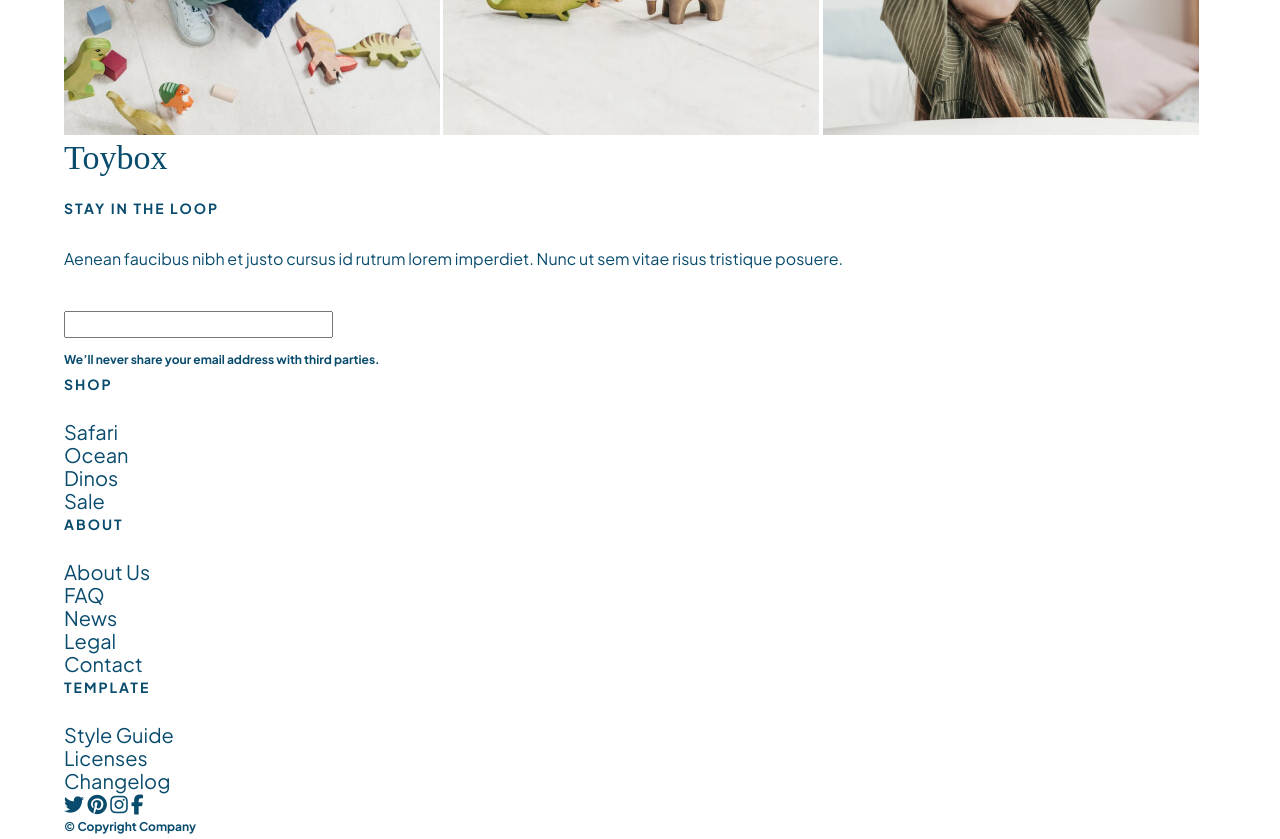
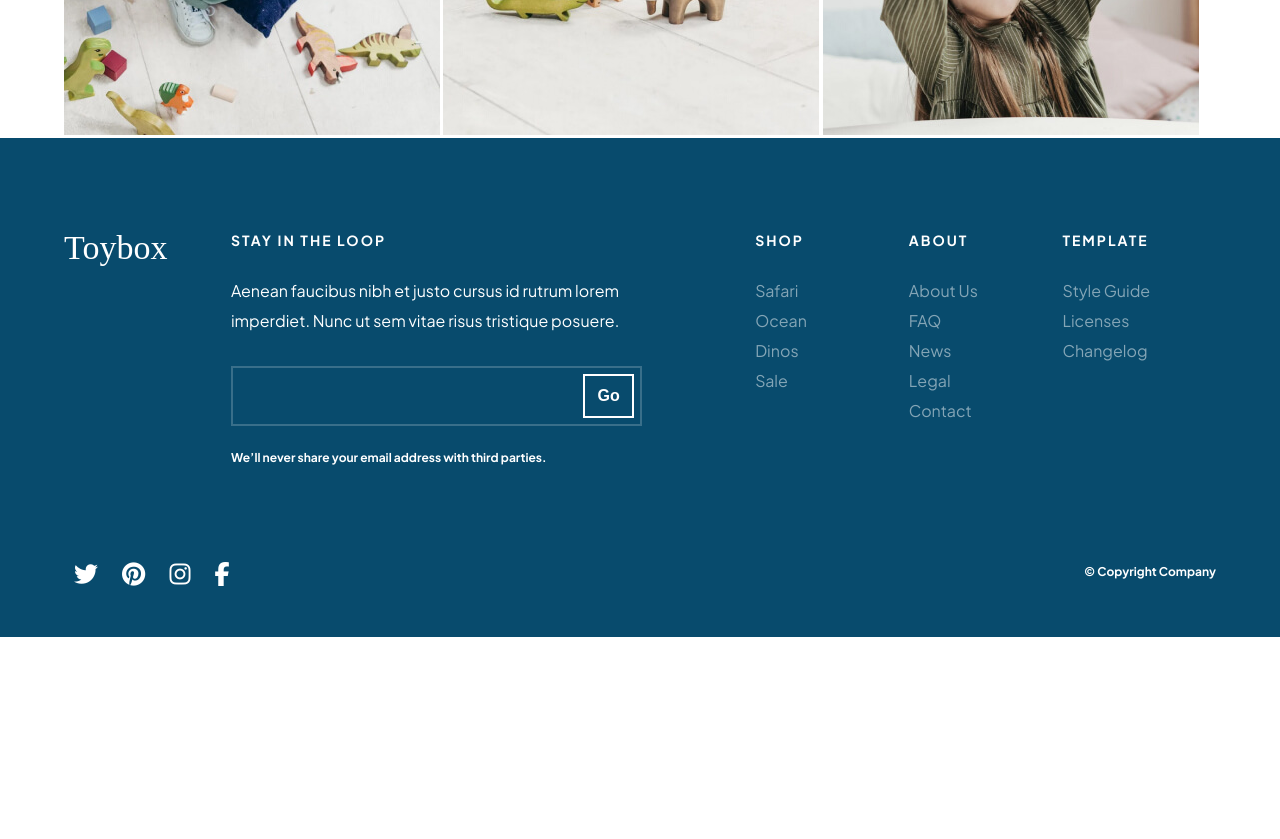
Before and after one commit to Cristina-Codes/eCommerce, a plain HTML site: page index.html in a window 1280 px wide. Shown: the part 8340-9179 px from the top of the page. After the commit the page ends 8977 px from the top, so only its background shows below. Drawn offline with Linux system fonts and the light colour scheme; files whose address does not match are found by name; a web font is replaced by a local one.

Commit message:
Footer styles added

```diff
--- /dev/null
+++ b/styles/sass/partials/_footer.scss
@@ -0,0 +1,83 @@
+footer {
+  background: $primary;
+  color: $solidWhite;
+  padding: 90px 0 50px 0;
+
+  .footerFlexContainer {
+    display: flex;
+    justify-content: space-between;
+    margin-bottom: 90px;
+
+    h4 {
+      color: $solidWhite;
+    }
+  }
+
+  .newsletter {
+    margin-right: 50px;
+    width: calc(40% - 50px);
+
+    form {
+      position: relative;
+    }
+// we don't nest the input within the form because we would be nesting too deeply.
+// by taking it out, we still call for the correct input, but without nesting further
+    input {
+      color: $solidWhite;
+      border-radius: 0;
+      border: 2px solid rgba(255, 255, 255, 0.2);
+      background-color: transparent;
+      height: 60px;
+      font-size: 0.8rem;
+      line-height: 1.2rem;
+      padding: 18px 20px;
+      margin-bottom: 20px;
+      width: 100%;
+      &:focus {
+        border: 2px solid $solidWhite;
+        outline: none; //only use after I've added my own border or a diff outline
+      }
+    }
+
+    .secondary {
+      position: absolute;
+      top: 8px;
+      right: 8px;
+    }
+  }
+
+  .footerNav {
+    width: 40%;
+    nav {
+      display: flex;
+      justify-content: space-between;
+      ul {
+        width: calc(100% / 3);
+      }
+      a {
+        color:rgba(255, 255, 255, 0.5);
+        font-size: 0.8rem;
+        line-height: 1.5rem;
+        &:hover,
+        &:focus {
+          color: $solidWhite;
+        }
+      }
+    }
+  }
+
+  .social {
+    display: flex;
+    justify-content: space-between;
+// the notes styled the icons, but the anchors proved better for the focus state
+    a {
+      font-size: 1.2rem;
+      margin: 0 10px;
+      transition: 0.2s;
+      &:hover,
+      &:focus {
+        color: $quinary;
+      }
+    }
+  }
+}
--- a/styles/sass/styles.scss
+++ b/styles/sass/styles.scss
@@ -4,6 +4,7 @@
 @import "./partials/baseStyle";
 @import "./partials/nav";
 @import "./partials/header";
+@import "./partials/footer";
 
 
 
```
Also changed, not shown: styles/sass/styles.css, 1 other file.
